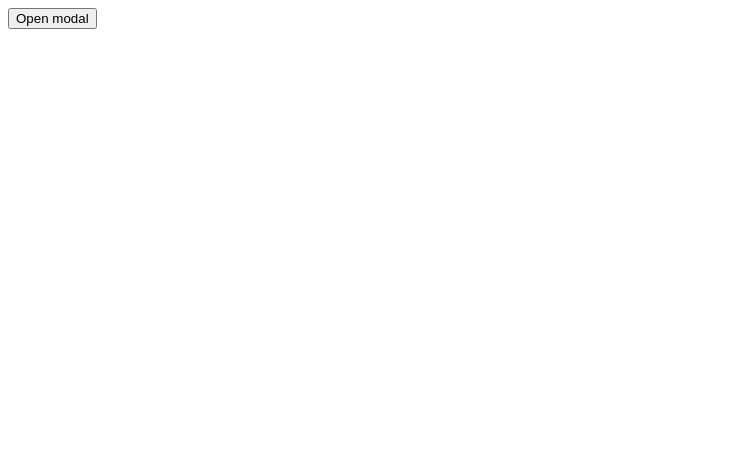
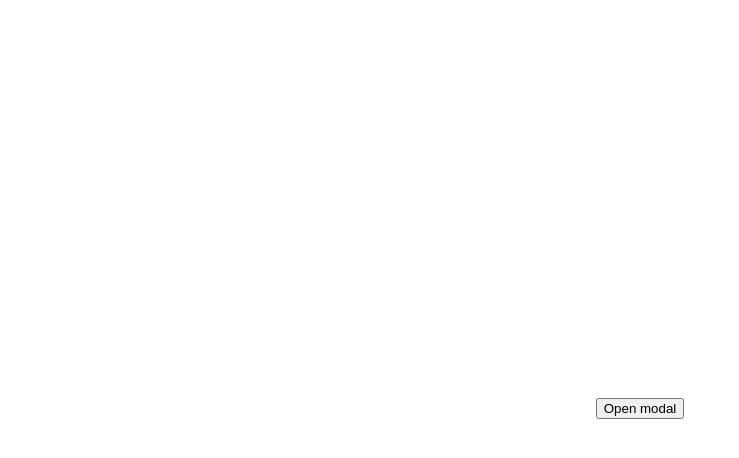
Before and after one commit to ISA-v-bit/Interfaces, a plain HTML site: page index.html in a window 1280 px wide. Shown: the whole page, without its empty margins (0-739 px from the left). Drawn offline with Linux system fonts and the light colour scheme.

Commit message:
Update index.html
кнопка по центру

```diff
--- a/index.html
+++ b/index.html
@@ -118,11 +118,22 @@
       background: #007bff;
       color: #fff;
     }
+    /* центрирование кнопки "Open modal" */
+  .center-wrapper {
+    height: 100vh;           /* контейнер растягивается на всю высоту экрана */
+    display: flex;           /* включаем flexbox */
+    justify-content: center; /* по горизонтали */
+    align-items: center;     /* по вертикали */
+  }
   </style>
 </head>
 <body>
 
-<button id="openModalBtn">Open modal</button>
+<body>
+ <div class="center-wrapper">
+  <button id="openModalBtn">Open modal</button>
+</div>
+</body>
 
 <div class="modal-overlay" id="modalOverlay">
   <div class="modal">
```
